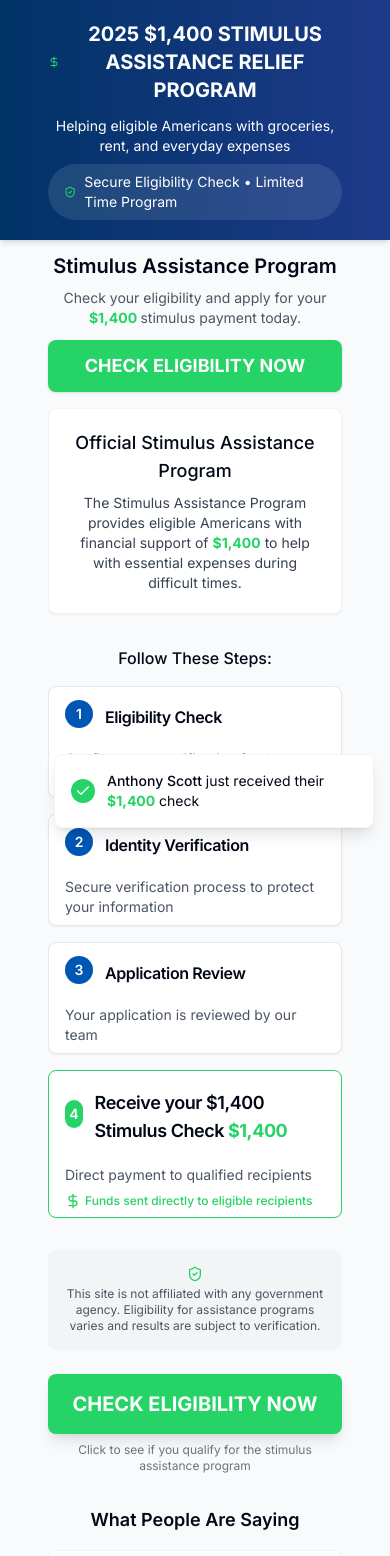
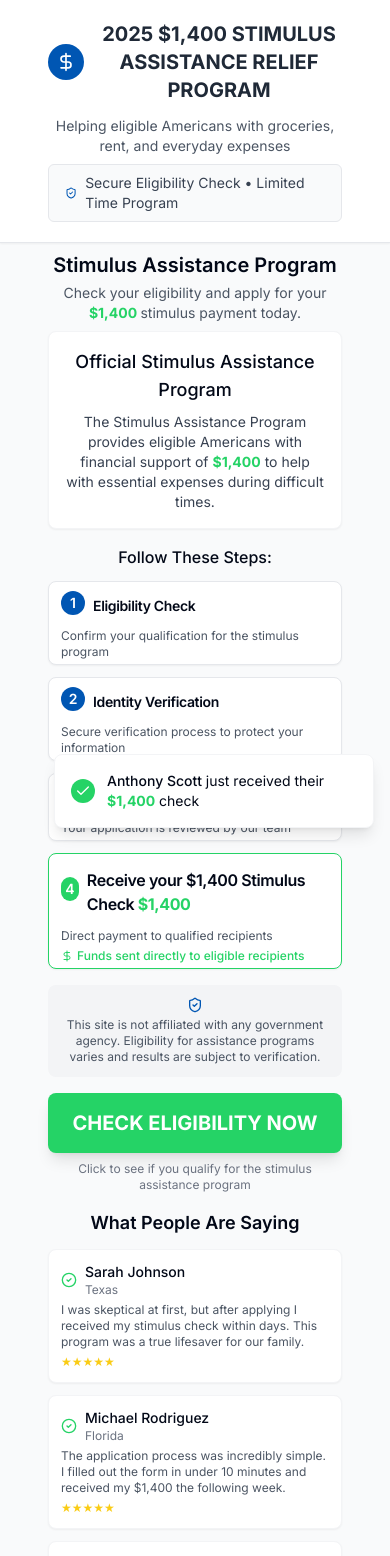
Before and after one commit to countybaz/stimulusrelief, a React (Vite) app: page / in a window 390 px wide. Shown: the top 1556 px of the page. Built offline with nearby package versions, Linux system fonts and the light colour scheme.

Commit message:
Refactor: Improve mobile layout and header design
- Removed the top "Check Eligibility Now" button.
- Adjusted the size of steps 1-4 to ensure the bottom button is visible on mobile without scrolling.
- Updated the header design for a cleaner, more legitimate look.

```diff
--- a/src/components/Header.tsx
+++ b/src/components/Header.tsx
@@ -4,23 +4,25 @@ import { DollarSign, ShieldCheck } from 'lucide-react';
 
 const Header = () => {
   return (
-    <header className="bg-gradient-to-r from-stimulus-darkblue to-blue-900 py-5 px-4 shadow-md">
+    <header className="bg-white border-b border-gray-200 py-5 px-4 shadow-sm">
       <div className="container mx-auto">
-        <div className="flex flex-col items-center text-white">
+        <div className="flex flex-col items-center">
           <div className="flex items-center justify-center mb-2">
-            <DollarSign className="h-6 w-6 mr-2 text-stimulus-green" />
-            <h1 className="text-xl sm:text-2xl md:text-3xl font-bold text-center font-sans">
+            <div className="bg-stimulus-blue rounded-full p-2 mr-3">
+              <DollarSign className="h-5 w-5 text-white" />
+            </div>
+            <h1 className="text-xl sm:text-2xl md:text-3xl font-bold text-center font-sans text-gray-800">
               2025 $1,400 STIMULUS ASSISTANCE RELIEF PROGRAM
             </h1>
           </div>
 
-          <p className="text-sm sm:text-base mt-1 text-center max-w-xl">
+          <p className="text-sm sm:text-base mt-1 text-center max-w-xl text-gray-600">
             Helping eligible Americans with groceries, rent, and everyday expenses
           </p>
 
-          <div className="mt-2 flex items-center bg-white/10 px-4 py-2 rounded-full text-sm">
-            <ShieldCheck className="h-4 w-4 mr-2 text-stimulus-green" />
-            <span>Secure Eligibility Check • Limited Time Program</span>
+          <div className="mt-2 flex items-center bg-gray-50 px-4 py-2 rounded-md text-sm border border-gray-200">
+            <ShieldCheck className="h-4 w-4 mr-2 text-stimulus-blue" />
+            <span className="text-gray-700">Secure Eligibility Check • Limited Time Program</span>
           </div>
         </div>
       </div>
--- a/src/components/StepsDisplay.tsx
+++ b/src/components/StepsDisplay.tsx
@@ -5,9 +5,9 @@ import { Card, CardContent, CardHeader, CardTitle } from "@/components/ui/card";
 
 const StepsDisplay = () => {
   return (
-    <div className="space-y-8 max-w-2xl mx-auto px-4">
+    <div className="space-y-4 max-w-2xl mx-auto px-4">
       {/* Program Information */}
-      <div className="bg-white rounded-lg p-5 shadow-sm border border-gray-100 text-center">
+      <div className="bg-white rounded-lg p-4 shadow-sm border border-gray-100 text-center">
         <h3 className="text-lg font-medium mb-2">Official Stimulus Assistance Program</h3>
         <p className="text-gray-700 text-sm">
           The Stimulus Assistance Program provides eligible Americans with financial support
@@ -16,10 +16,11 @@ const StepsDisplay = () => {
         </p>
       </div>
 
-      {/* Steps Section */}
-      <div className="grid gap-4">
+      {/* Steps Section - More compact on mobile */}
+      <div className="grid gap-3">
         <h3 className="font-medium text-center">Follow These Steps:</h3>
 
+        <div className="grid grid-cols-1 md:grid-cols-2 gap-3">
           <StepCard
             number="1"
             title="Eligibility Check"
@@ -31,7 +32,9 @@ const StepsDisplay = () => {
             title="Identity Verification"
             description="Secure verification process to protect your information"
           />
+        </div>
 
+        <div className="grid grid-cols-1 md:grid-cols-2 gap-3">
           <StepCard
             number="3"
             title="Application Review"
@@ -45,11 +48,12 @@ const StepsDisplay = () => {
             highlight
           />
         </div>
+      </div>
 
       {/* Disclaimer and CTA Button */}
-      <div className="text-center my-6">
-        <div className="bg-gray-100 p-4 rounded-lg text-xs text-gray-600 text-center mb-6">
-          <ShieldCheck className="h-4 w-4 mx-auto mb-1 text-stimulus-green" />
+      <div className="text-center mt-4">
+        <div className="bg-gray-100 p-3 rounded-lg text-xs text-gray-600 text-center mb-4">
+          <ShieldCheck className="h-4 w-4 mx-auto mb-1 text-stimulus-blue" />
           <p>This site is not affiliated with any government agency. Eligibility for assistance programs varies and results are subject to verification.</p>
         </div>
 
@@ -62,10 +66,10 @@ const StepsDisplay = () => {
         <p className="text-xs text-gray-500 mt-2">Click to see if you qualify for the stimulus assistance program</p>
       </div>
 
-      {/* Testimonials Section */}
-      <div className="mt-8">
-        <h3 className="text-lg font-semibold mb-4 text-center">What People Are Saying</h3>
-        <div className="grid grid-cols-1 md:grid-cols-3 gap-4">
+      {/* Testimonials Section - Shortened for mobile */}
+      <div className="mt-4">
+        <h3 className="text-lg font-semibold mb-3 text-center">What People Are Saying</h3>
+        <div className="grid grid-cols-1 md:grid-cols-3 gap-3">
           <TestimonialCard
             name="Sarah Johnson"
             location="Texas"
@@ -95,22 +99,22 @@ const StepCard = ({ number, title, description, highlight = false }: {
 }) => {
   return (
     <Card className={`transition-all duration-300 ${highlight ? 'border-stimulus-green' : 'border-gray-200'} shadow-sm`}>
-      <CardHeader className="flex flex-row items-center gap-3 py-3 px-4">
-        <div className={`${highlight ? 'bg-stimulus-green' : 'bg-stimulus-blue'} text-white w-7 h-7 rounded-full flex items-center justify-center text-sm font-semibold`}>
+      <CardHeader className="flex flex-row items-center gap-2 py-2 px-3">
+        <div className={`${highlight ? 'bg-stimulus-green' : 'bg-stimulus-blue'} text-white w-6 h-6 rounded-full flex items-center justify-center text-sm font-semibold`}>
           {number}
         </div>
         <div>
-          <CardTitle className={`${highlight ? 'text-lg' : 'text-base'}`}>
+          <CardTitle className={`${highlight ? 'text-base' : 'text-sm'}`}>
             {title}
             {highlight && <span className="text-stimulus-green font-bold"> $1,400</span>}
           </CardTitle>
         </div>
       </CardHeader>
-      <CardContent className="py-2 px-4">
-        <p className="text-sm text-gray-600">{description}</p>
+      <CardContent className="py-1 px-3 text-xs md:text-sm">
+        <p className="text-gray-600">{description}</p>
         {highlight && (
-          <div className="mt-2 flex items-center text-stimulus-green text-xs">
-            <DollarSign className="h-4 w-4 mr-1" />
+          <div className="mt-1 flex items-center text-stimulus-green text-xs">
+            <DollarSign className="h-3 w-3 mr-1" />
             <span className="font-medium">Funds sent directly to eligible recipients</span>
           </div>
         )}
@@ -122,8 +126,8 @@ const StepCard = ({ number, title, description, highlight = false }: {
 // Testimonial Card Component
 const TestimonialCard = ({ name, location, text }: { name: string; location: string; text: string }) => {
   return (
-    <div className="bg-white border border-gray-100 rounded-lg p-4 shadow-sm">
-      <div className="flex items-center mb-2">
+    <div className="bg-white border border-gray-100 rounded-lg p-3 shadow-sm">
+      <div className="flex items-center mb-1">
         <div className="text-stimulus-green">
           <CheckCircle2 className="h-4 w-4" />
         </div>
@@ -132,8 +136,8 @@ const TestimonialCard = ({ name, location, text }: { name: string; location: str
           <p className="text-xs text-gray-500">{location}</p>
         </div>
       </div>
-      <p className="text-gray-600 text-sm">{text}</p>
-      <div className="mt-2 flex">
+      <p className="text-gray-600 text-xs md:text-sm">{text}</p>
+      <div className="mt-1 flex">
         {[1, 2, 3, 4, 5].map((star) => (
           <span key={star} className="text-yellow-400 text-xs">★</span>
         ))}
--- a/src/pages/Index.tsx
+++ b/src/pages/Index.tsx
@@ -10,25 +10,15 @@ const Index = () => {
     <div className="min-h-screen flex flex-col bg-gray-50 font-sans">
       <Header />
 
-      <main className="flex-grow py-3">
+      <main className="flex-grow py-2">
         <div className="container mx-auto">
-          <div className="text-center mb-3 px-4">
-            <h2 className="text-xl sm:text-2xl font-semibold mb-2">Stimulus Assistance Program</h2>
+          <div className="text-center mb-2 px-4">
+            <h2 className="text-xl sm:text-2xl font-semibold mb-1">Stimulus Assistance Program</h2>
             <p className="text-gray-600 max-w-2xl mx-auto text-sm sm:text-base">
               Check your eligibility and apply for your
               <span className="text-stimulus-green font-bold"> $1,400 </span>
               stimulus payment today.
             </p>
-          </div>
-
-          {/* Mobile-only quick access button */}
-          <div className="md:hidden text-center mb-4 px-4">
-            <button
-              onClick={() => window.open('#', '_blank')}
-              className="w-full bg-stimulus-green hover:bg-stimulus-green/90 text-white font-bold text-lg py-3 rounded-lg shadow transition-all duration-300"
-            >
-              CHECK ELIGIBILITY NOW
-            </button>
           </div>
 
           <StepsDisplay />
```
Lines whose indentation alone changed are shown as unchanged.
